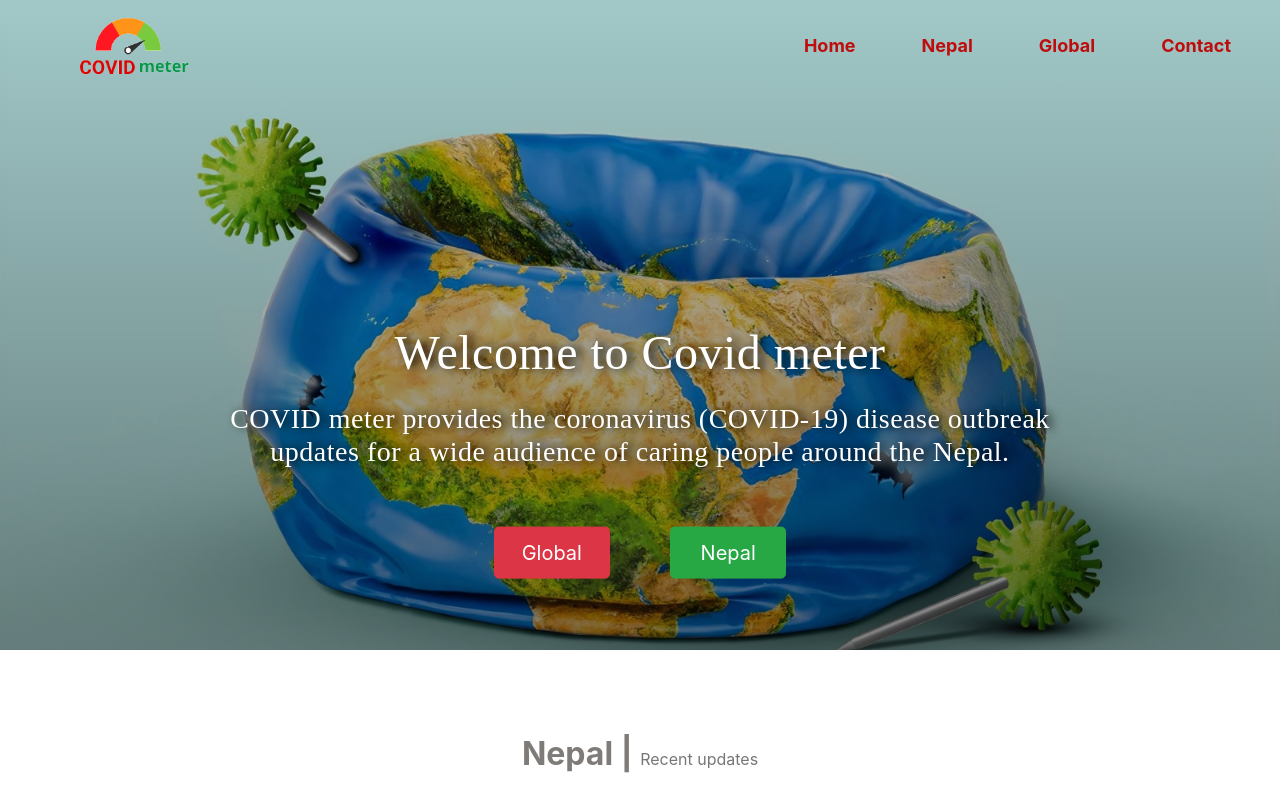
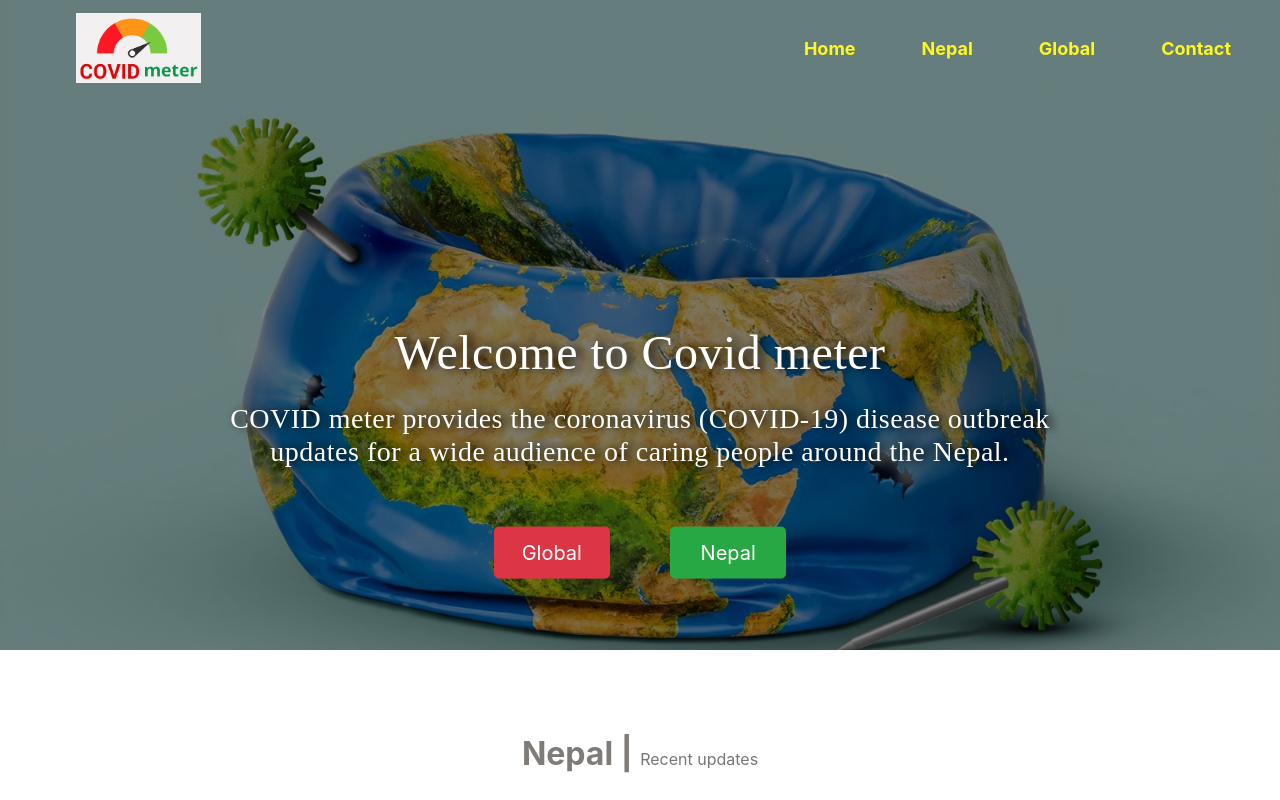
Before and after one commit to shresthabijayata4/reactjs-Covidstat, a React (Create React App) app: page / in a window 1280 px wide. Shown: the top 800 px of the page. Built offline with nearby package versions, Linux system fonts and the light colour scheme; no server answers.

Commit message:
nav color changed

```diff
--- a/src/App.css
+++ b/src/App.css
@@ -57,7 +57,7 @@
 
 	margin: 0px 0px;
 	background-image:
-	linear-gradient(rgba(0, 0, 0, 0.2), rgba(0, 0, 0, 0.5)),
+	linear-gradient(rgba(0, 0, 0, 0.5), rgba(0, 0, 0, 0.5)),
 	/* linear-gradient(rgb(136 45 70 / 96%),rgba(32,44,70,0.96)), */
 	url(./assets/images/bg_pic.jpg) ;
 
--- a/src/components/New.css
+++ b/src/components/New.css
@@ -1,7 +1,8 @@
 .nav-bar img{
-    height: 65px;
+    height: 70px;
     text-align: center;
     margin-left: 60px;
+    background-color:rgba(252, 249, 249, 0.932);
 }
 .navbar-nav > li{
     padding-left:25px;
@@ -31,12 +32,12 @@
 
 .nav-item a{
   /* color: #177106 ; */
-  /* color: #42bf0d; */
-  color: #bf0c0c;
+  color: #fff81f;
+  /* color: #bf0c0c; */
   font-weight: 700;
   font-size: large;
 }
 
 .nav-item a:hover{
-  color:#bf0c0c ;
+  color: yellow;
 }
```
